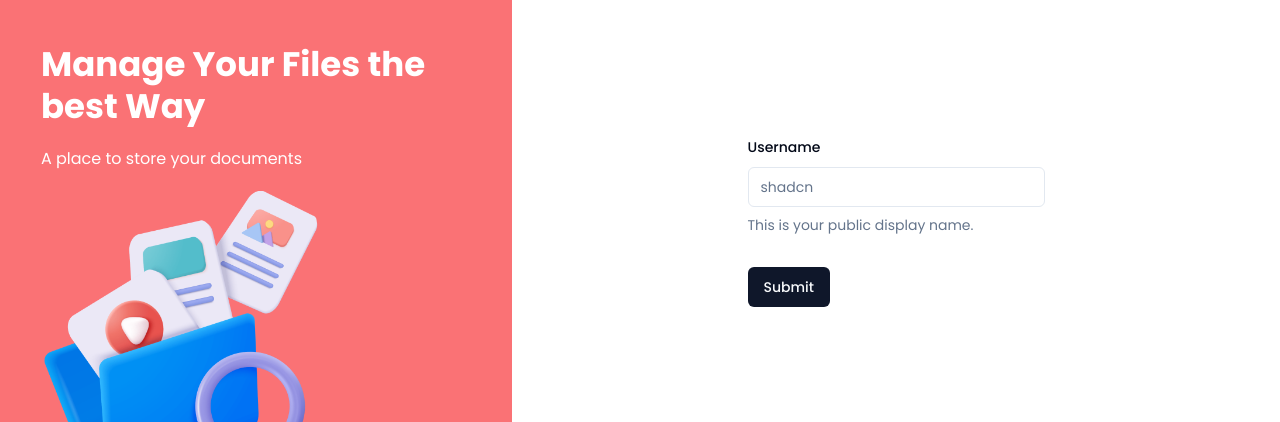
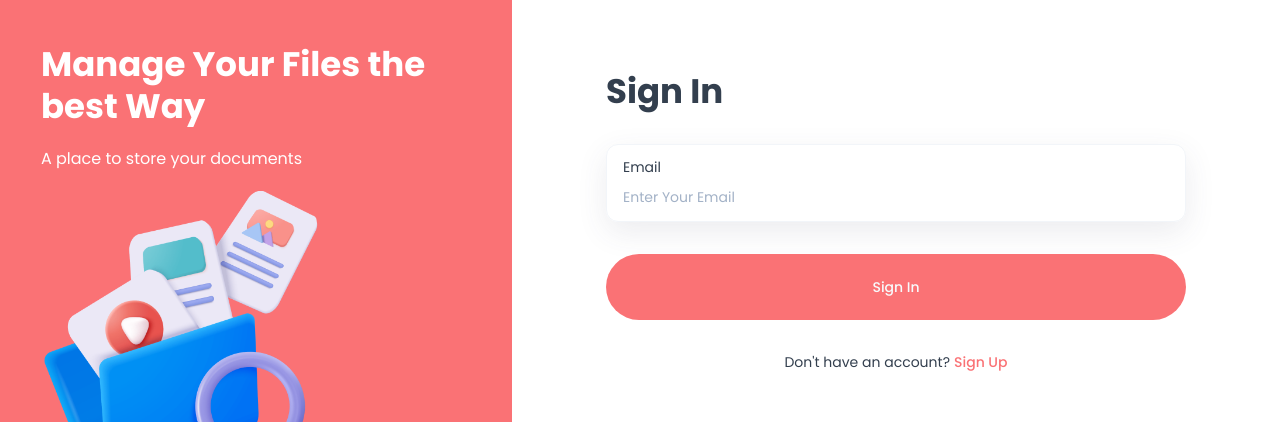
Before and after one commit to RitabrataPatra/storeit, a Next.js app: page /sign-in in a window 1280 px wide. Shown: the part 179-601 px from the top of the page. Built offline with nearby package versions, Linux system fonts and the light colour scheme.

Commit message:
created the Auth form with error handling and state control , used zod for formSchema and form validation

```diff
--- a/app/(auth)/sign-in/page.tsx
+++ b/app/(auth)/sign-in/page.tsx
@@ -3,9 +3,9 @@ import React from 'react'
 
 const SignIn = () => {
   return (
-    <div>
+
       <AuthForm type="signin"/>
-    </div>
+
   )
 }
 
--- a/app/(auth)/sign-up/page.tsx
+++ b/app/(auth)/sign-up/page.tsx
@@ -3,9 +3,9 @@ import React from 'react'
 
 const SignUp = () => {
   return (
-    <div>
+
       <AuthForm type="signup" />
-    </div>
+
   )
 }
 
--- a/components/AuthForm.tsx
+++ b/components/AuthForm.tsx
@@ -2,65 +2,131 @@
 import { zodResolver } from "@hookform/resolvers/zod";
 import { useForm } from "react-hook-form";
 import { z } from "zod";
-import React from "react";
+import React, { useState } from "react";
 
-import { Button } from "@/components/ui/button"
+import { Button } from "@/components/ui/button";
 import {
   Form,
   FormControl,
-  FormDescription,
   FormField,
   FormItem,
   FormLabel,
   FormMessage,
-} from "@/components/ui/form"
-import { Input } from "@/components/ui/input"
+} from "@/components/ui/form";
+import { Input } from "@/components/ui/input";
+import Image from "next/image";
+import Link from "next/link";
 
-const formSchema = z.object({
-  username: z.string().min(2).max(50),
-});
 
 type FormType = "signin" | "signup";
 
+const AuthFormSchema = (formType : FormType) => {return z.object({
+    fullName:  formType === "signup" ? z.string().min(2).max(50) : z.string().optional(),
+    email: z.string().email({ message: "Invalid email address" }),
+  })};
+
+
 const AuthForm = ({ type }: { type: FormType }) => {
+  const [isLoading, setIsLoading] = useState(false);
+  const [error, setrror] = useState("");
+
   // 1. Define your form.
+  const formSchema = AuthFormSchema(type);
   const form = useForm<z.infer<typeof formSchema>>({
     resolver: zodResolver(formSchema),
     defaultValues: {
-      username: "",
+      fullName: "",
+      email: "",
     },
   });
   //   2. Define a submit handler.
-  function onSubmit(values: z.infer<typeof formSchema>) {
-    // Do something with the form values.
-    // ✅ This will be type-safe and validated.
+  const onSubmit = async (values: z.infer<typeof formSchema>) => {
     console.log(values);
-  }
+  };
 
   return (
+    <>
       <Form {...form}>
-      <form onSubmit={form.handleSubmit(onSubmit)} className="space-y-8">
+        <form onSubmit={form.handleSubmit(onSubmit)} className="auth-form">
+          <h1 className="form-title">
+            {type === "signin" ? "Sign In" : "Sign Up"}
+          </h1>
+          {type === "signup" && (
             <FormField
               control={form.control}
-          name="username"
+              name="fullName"
               render={({ field }) => (
                 <FormItem>
-              <FormLabel>Username</FormLabel>
+                  <div className="shad-form-item">
+                    <FormLabel className="shad-form-label">Full Name</FormLabel>
                     <FormControl>
-                <Input placeholder="shadcn" {...field} />
+                      <Input
+                        placeholder="Full Name"
+                        {...field}
+                        className="shad-input"
+                      />
                     </FormControl>
-              <FormDescription>
-                This is your public display name.
-              </FormDescription>
-              <FormMessage />
+                  </div>
+                  <FormMessage className="shad-form-message" />
                 </FormItem>
               )}
             />
-        <Button type="submit">Submit</Button>
+          )}
+          <FormField
+            control={form.control}
+            name="email"
+            render={({ field }) => (
+              <FormItem>
+                <div className="shad-form-item">
+                  <FormLabel className="shad-form-label">Email</FormLabel>
+                  <FormControl>
+                    <Input
+                      placeholder="Enter Your Email"
+                      {...field}
+                      className="shad-input"
+                    />
+                  </FormControl>
+                </div>
+                <FormMessage className="shad-form-message" />
+              </FormItem>
+            )}
+          />
+          <Button
+            type="submit"
+            className="form-submit-button"
+            disabled={isLoading}
+          >
+            {type === "signin" ? "Sign In" : "Sign Up"}
+
+            {isLoading && (
+              <Image
+                src="/assets/icons/loader.svg"
+                alt="loader"
+                width={24}
+                height={24}
+                className="ml-2 animate-spin"
+              />
+            )}
+          </Button>
+
+          {error && <p className="error-message">{error}</p>}
+          <div className="body-2 flex justify-center">
+            <p className="text-light-100">
+              {type === "signin"
+                ? "Don't have an account?"
+                : "Have an account?"}{" "}
+            </p>
+            <Link
+              href={type === "signin" ? "/sign-up" : "/sign-in"}
+              className="ml-1 font-medium text-brand"
+            >
+              {type === "signin" ? "Sign Up" : "Sign In"}
+            </Link>
+          </div>
         </form>
       </Form>
-  )
-
+    </>
+  );
 };
 
 export default AuthForm;
```
Lines whose indentation alone changed are shown as unchanged.
